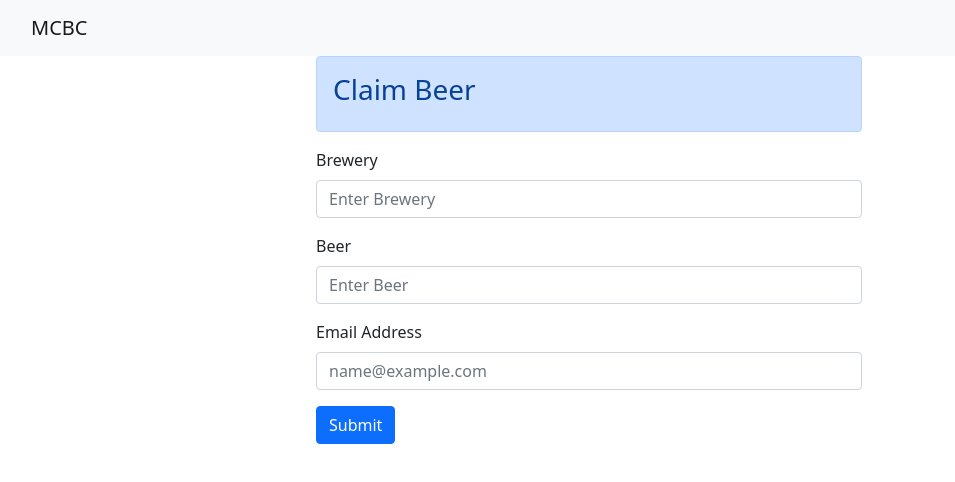
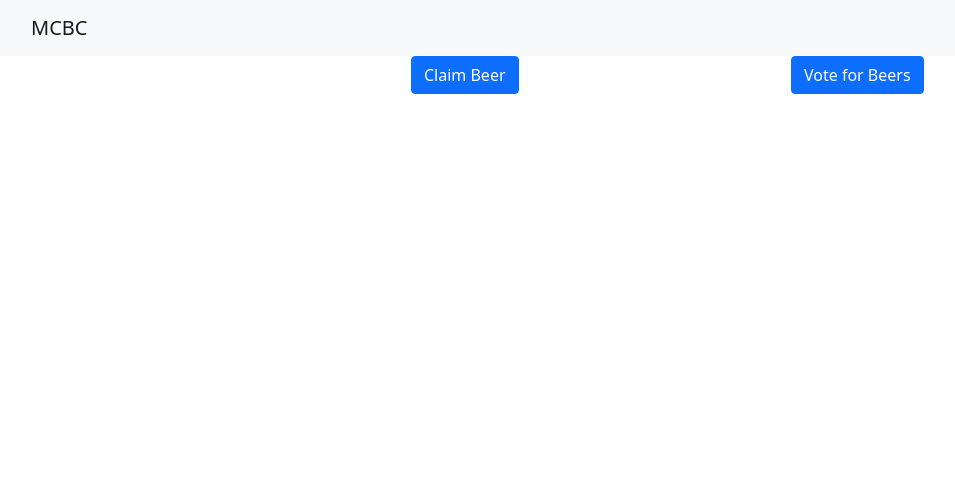
Before and after one commit to spartan200/milk-create-bc, a React (Create React App) app in the folder frontend/: page / in a window 1280 px wide. Shown: the top 482 px of the page, without its empty margins (51-1006 px from the left). Built offline with nearby package versions, Linux system fonts and the light colour scheme.

Commit message:
Routing is working now

```diff
--- a/frontend/package.json
+++ b/frontend/package.json
@@ -10,6 +10,7 @@
     "react": "^17.0.2",
     "react-bootstrap": "^2.2.1",
     "react-dom": "^17.0.2",
+    "react-router-dom": "^6.2.2",
     "react-scripts": "5.0.0",
     "web-vitals": "^2.1.4"
   },
--- a/frontend/src/App.js
+++ b/frontend/src/App.js
@@ -6,10 +6,13 @@ import Navbar from 'react-bootstrap/Navbar';
 import Container from 'react-bootstrap/Container';
 import Row from 'react-bootstrap/Row';
 import Col from 'react-bootstrap/Col';
+import Home from './components/home';
 import ClaimBeer from './components/claim-beer';
+import { BrowserRouter as Router, Routes, Route, Link } from 'react-router-dom';
 
 function App() {
   return (
+    <Router>
      <div className="App">
       {/*<header className="App-header">
         <img src={logo} className="App-logo" alt="logo" />
@@ -38,15 +41,13 @@ function App() {
             </Container>
           </Navbar>
         </header>
-      {/*<Container>
-        <Row>
-          <Col />
-          <Col><Button variant="primary">Claim Beer</Button></Col>
-          <Col><Button variant="primary">Vote for Beers</Button></Col>
-        </Row>
-      </Container>*/}
-      <ClaimBeer></ClaimBeer>
+
+        <Routes>
+          <Route exact path='/' element={< Home />}></Route>
+          <Route exact path='/ClaimBeer' element={< ClaimBeer />}></Route>
+        </Routes>
       </div>
+    </Router>
   );
 }
 
--- /dev/null
+++ b/frontend/src/components/home/home.js
@@ -0,0 +1,10 @@
+import React    from "react";
+import template from "./home.jsx";
+
+class home extends React.Component {
+  render() {
+    return template.call(this);
+  }
+}
+
+export default home;
--- /dev/null
+++ b/frontend/src/components/home/home.jsx
@@ -0,0 +1,25 @@
+import "./home.css";
+import React from "react";
+import Container from 'react-bootstrap/Container';
+import Row from 'react-bootstrap/Row';
+import Col from 'react-bootstrap/Col';
+import Button from 'react-bootstrap/Button';
+import { Link } from 'react-router-dom'
+
+function template() {
+  return (
+    <Container>
+      <Row>
+        <Col />
+        <Col>
+          <Link to="/ClaimBeer"><Button variant="primary">Claim Beer</Button></Link>
+        </Col>
+        <Col>
+          <Button variant="primary">Vote for Beers</Button>
+        </Col>
+      </Row>
+    </Container>
+  );
+};
+
+export default template;
--- /dev/null
+++ b/frontend/src/components/home/index.js
@@ -0,0 +1,2 @@
+import home from "./home";
+export default home;
```
Also changed, not shown: frontend/src/components/home/home.css (added), 1 other file (tests, documents, lock files or other folders). Lines whose indentation alone changed are shown as unchanged.
